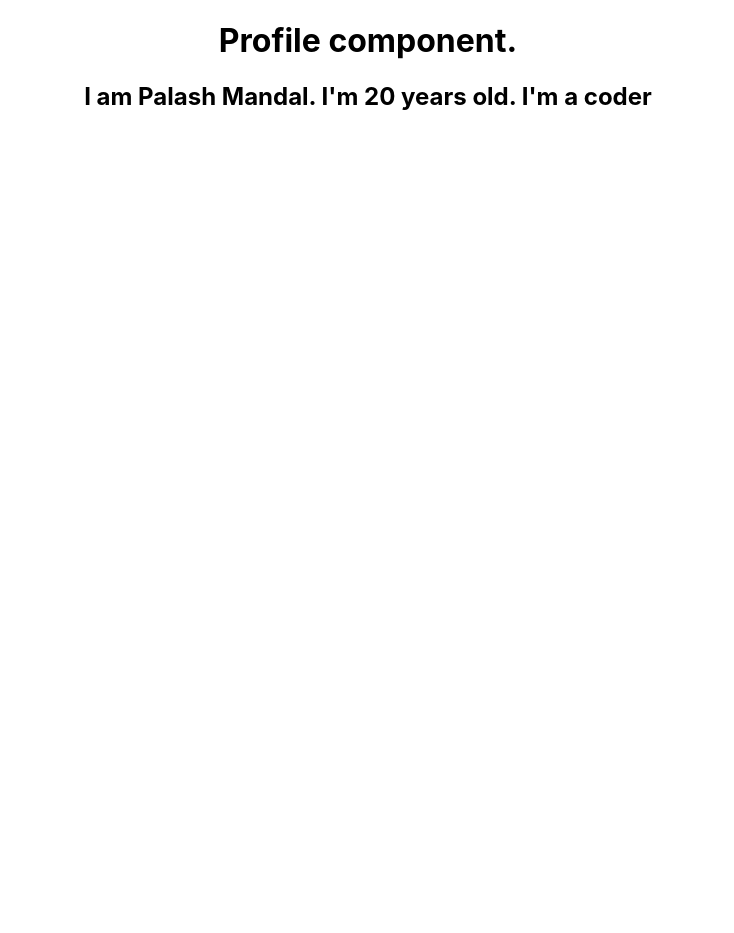
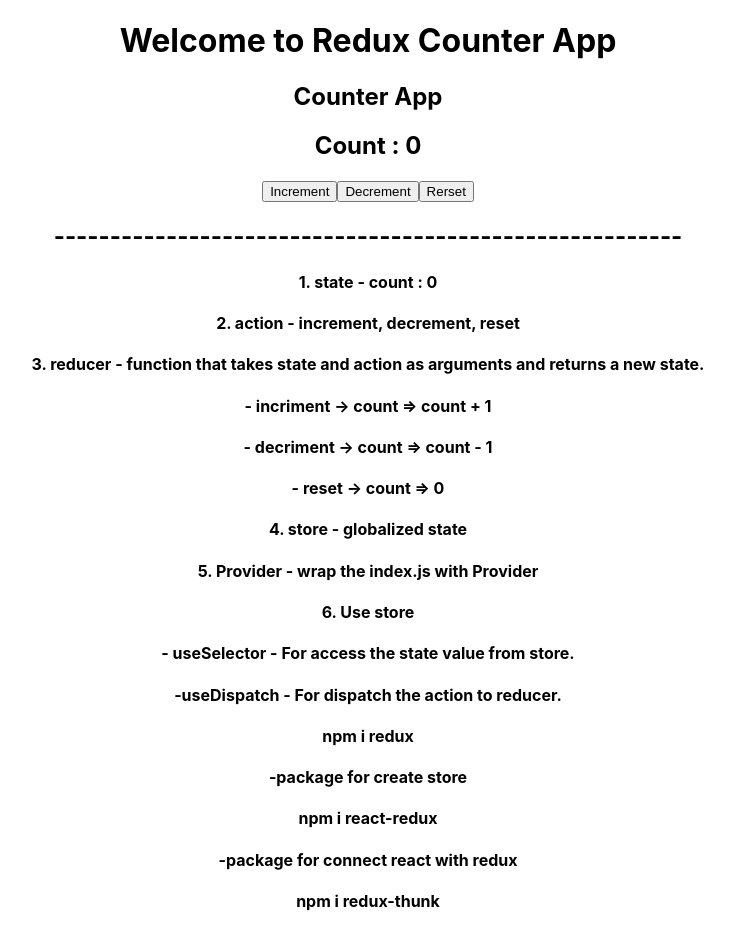
Before and after one commit to pmdev71/react_redux_toolkit, a React (Create React App) app: page / in a window 1280 px wide. Shown: the top 933 px of the page, without its empty margins (272-1006 px from the left). Before the commit the page ends 800 px from the top, so only its background shows below. Built offline with nearby package versions, Linux system fonts and the light colour scheme.

Commit message:
React Redux Counter App

```diff
--- a/package.json
+++ b/package.json
@@ -11,6 +11,7 @@
     "react-dom": "^18.2.0",
     "react-redux": "^8.0.2",
     "react-scripts": "5.0.1",
+    "redux": "^4.2.0",
     "web-vitals": "^2.1.4"
   },
   "scripts": {
--- a/src/App.js
+++ b/src/App.js
@@ -1,10 +1,43 @@
 import './App.css';
-import Profile from './components/Profile';
+import Counter from './components/Counter';
 
 function App() {
   return (
     <div className="App">
-      <Profile />
+      <h1>Welcome to Redux Counter App</h1>
+      <Counter />
+      <h2>--------------------------------------------------------</h2>
+      <div>
+        <h4>1. state - count : 0 </h4>
+
+        <h4>2. action - increment, decrement, reset </h4>
+
+        <h4>
+          3. reducer - function that takes state and action as arguments and
+          returns a new state.{' '}
+        </h4>
+        <h4>- incriment -> count => count + 1 </h4>
+        <h4>- decriment -> count => count - 1 </h4>
+        <h4>- reset -> count => 0 </h4>
+
+        <h4>4. store - globalized state </h4>
+        <h4>5. Provider - wrap the index.js with Provider </h4>
+        <h4>6. Use store</h4>
+        <h4>- useSelector - For access the state value from store. </h4>
+        <h4>-useDispatch - For dispatch the action to reducer. </h4>
+
+        <h4>npm i redux</h4>
+        <h4>-package for create store </h4>
+
+        <h4>npm i react-redux </h4>
+        <h4>-package for connect react with redux </h4>
+
+        <h4>npm i redux-thunk</h4>
+        <h4>-package for async action </h4>
+
+        <h4>npm i redux-devtools-extension </h4>
+        <h4>-package for redux dev tools</h4>
+      </div>
     </div>
   );
 }
--- /dev/null
+++ b/src/components/Counter.js
@@ -0,0 +1,43 @@
+import React from 'react';
+import { useDispatch, useSelector } from 'react-redux';
+import {
+  decrementCounter,
+  incrementCounter,
+  resetCounter,
+} from '../services/actions/counterAction';
+
+const Counter = () => {
+  const count = useSelector((state) => state.count);
+  const dispatch = useDispatch();
+
+  const handleIncriment = () => {
+    dispatch(incrementCounter());
+  };
+
+  const handleDecriment = () => {
+    dispatch(decrementCounter());
+  };
+  const handleReset = () => {
+    dispatch(resetCounter());
+  };
+
+  return (
+    <div>
+      <h2>Counter App</h2>
+      <h2>Count : {count}</h2>
+      <button onClick={handleIncriment}>Increment</button>
+      <button onClick={handleDecriment}>Decrement</button>
+      <button onClick={handleReset}>Rerset</button>
+    </div>
+  );
+};
+
+export default Counter;
+
+// 1. state - count : 0
+// 2. action - increment, decrement, reset
+// 3. reducer - function that takes state and action as arguments and returns a new     state.
+//         - incriment -> count => count + 1
+//         - decriment -> count => count - 1
+//         - reset -> count => 0
+// 4. store - globalized state
--- a/src/components/Profile.js
+++ /dev/null
@@ -1,17 +0,0 @@
-import React from 'react';
-import { useSelector } from 'react-redux';
-
-export default function Profile() {
-  const { name, age, status } = useSelector((state) => {
-    return state;
-  });
-
-  return (
-    <div>
-      <h1> Profile component.</h1>
-      <h2>
-        I am {name}. I'm {age} years old. I'm a {status}
-      </h2>
-    </div>
-  );
-}
--- a/src/index.js
+++ b/src/index.js
@@ -3,21 +3,8 @@ import ReactDOM from 'react-dom/client';
 import './index.css';
 import App from './App';
 import reportWebVitals from './reportWebVitals';
-import { configureStore } from '@reduxjs/toolkit';
 import { Provider } from 'react-redux';
-
-const initialState = {
-  name: 'Palash Mandal',
-  age: 20,
-  status: 'coder',
-};
-
-const store = configureStore({
-  reducer: (state) => {
-    return state;
-  },
-  preloadedState: initialState,
-});
+import store from './store';
 
 const root = ReactDOM.createRoot(document.getElementById('root'));
 root.render(
--- /dev/null
+++ b/src/services/actions/counterAction.js
@@ -0,0 +1,41 @@
+import {
+  DECREMENT_COUNTER,
+  INCREMENT_COUNTER,
+  RESET_COUNTER,
+} from '../constants/counterConstant';
+
+export const incrementCounter = () => {
+  return {
+    type: INCREMENT_COUNTER,
+  };
+};
+
+export const decrementCounter = () => {
+  return {
+    type: DECREMENT_COUNTER,
+  };
+};
+
+export const resetCounter = () => {
+  return {
+    type: RESET_COUNTER,
+  };
+};
+
+// 1. state - count : 0
+// 2. action - increment, decrement, reset
+// 3. reducer - function that takes state and action as arguments and returns a new     state.
+//         - incriment -> count => count + 1
+//         - decriment -> count => count - 1
+//         - reset -> count => 0
+// 4. store - globalized state
+// 5. Provider - wrap the index.js with Provider
+// 6. Use store
+//         - useSelector - For access the state value from store.
+//         - useDispatch - For dispatch the action to reducer.
+
+// npm i redux -->package for create store
+// npm i react-redux -->package for connect react with redux
+
+// npm i redux-thunk -->package for async action
+// npm i redux-devtools-extension -->package for redux dev tools
--- /dev/null
+++ b/src/services/constants/counterConstant.js
@@ -0,0 +1,21 @@
+export const INCREMENT_COUNTER = 'INCREMENT_COUNTER';
+export const DECREMENT_COUNTER = 'DECREMENT_COUNTER';
+export const RESET_COUNTER = 'RESET_COUNTER';
+
+// 1. state - count : 0
+// 2. action - increment, decrement, reset
+// 3. reducer - function that takes state and action as arguments and returns a new     state.
+//         - incriment -> count => count + 1
+//         - decriment -> count => count - 1
+//         - reset -> count => 0
+// 4. store - globalized state
+// 5. Provider - wrap the index.js with Provider
+// 6. Use store
+//         - useSelector - For access the state value from store.
+//         - useDispatch - For dispatch the action to reducer.
+
+// npm i redux -->package for create store
+// npm i react-redux -->package for connect react with redux
+
+// npm i redux-thunk -->package for async action
+// npm i redux-devtools-extension -->package for redux dev tools
--- /dev/null
+++ b/src/services/reducers/counterReducer.js
@@ -0,0 +1,48 @@
+import {
+  DECREMENT_COUNTER,
+  INCREMENT_COUNTER,
+  RESET_COUNTER,
+} from '../constants/counterConstant';
+
+const INITIAL_COUNTER_STATE = {
+  count: 0,
+};
+
+const counterReducer = (state = INITIAL_COUNTER_STATE, action) => {
+  switch (action.type) {
+    case INCREMENT_COUNTER:
+      return {
+        count: state.count + 1,
+      };
+    case DECREMENT_COUNTER:
+      return {
+        count: state.count - 1,
+      };
+    case RESET_COUNTER:
+      return {
+        count: 0,
+      };
+    default:
+      return state;
+  }
+};
+
+export default counterReducer;
+
+// 1. state - count : 0
+// 2. action - increment, decrement, reset
+// 3. reducer - function that takes state and action as arguments and returns a new     state.
+//         - incriment -> count => count + 1
+//         - decriment -> count => count - 1
+//         - reset -> count => 0
+// 4. store - globalized state
+// 5. Provider - wrap the index.js with Provider
+// 6. Use store
+//         - useSelector - For access the state value from store.
+//         - useDispatch - For dispatch the action to reducer.
+
+// npm i redux -->package for create store
+// npm i react-redux -->package for connect react with redux
+
+// npm i redux-thunk -->package for async action
+// npm i redux-devtools-extension -->package for redux dev tools
--- /dev/null
+++ b/src/store.js
@@ -0,0 +1,24 @@
+import { createStore } from 'redux';
+import counterReducer from './services/reducers/counterReducer';
+
+const store = createStore(counterReducer);
+
+export default store;
+
+// 1. state - count : 0
+// 2. action - increment, decrement, reset
+// 3. reducer - function that takes state and action as arguments and returns a new     state.
+//         - incriment -> count => count + 1
+//         - decriment -> count => count - 1
+//         - reset -> count => 0
+// 4. store - globalized state
+// 5. Provider - wrap the index.js with Provider
+// 6. Use store
+//         - useSelector - For access the state value from store.
+//         - useDispatch - For dispatch the action to reducer.
+
+// npm i redux -->package for create store
+// npm i react-redux -->package for connect react with redux
+
+// npm i redux-thunk -->package for async action
+// npm i redux-devtools-extension -->package for redux dev tools
```
Also changed, not shown: 1 other file (tests, documents, lock files or other folders).
